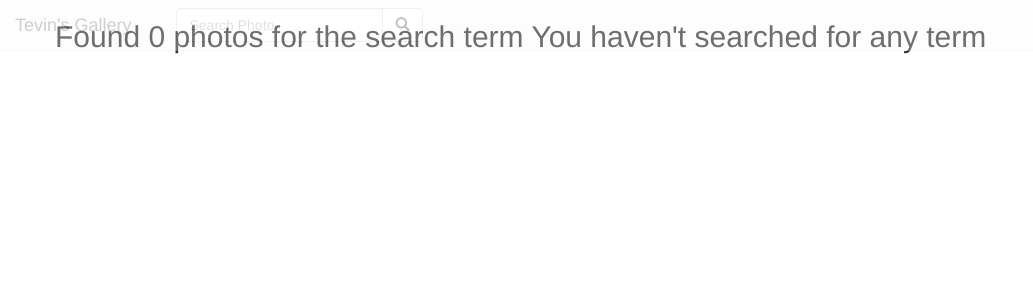
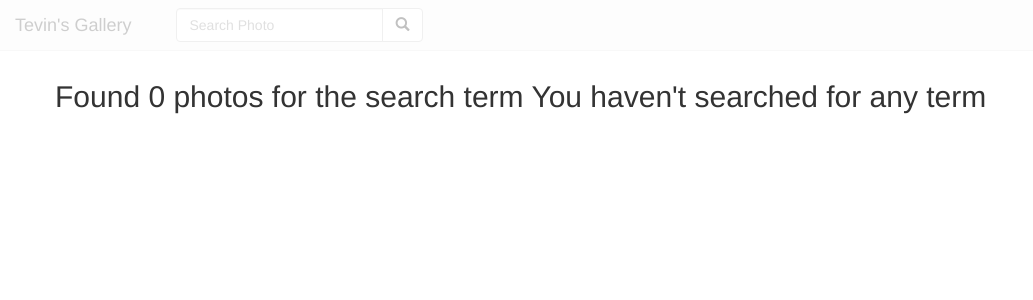
Before and after one commit to MrazTevin/Gallery-Application, a Django app: page /search/ in a window 1280 px wide. Shown: the top 300 px of the page, without its empty margins (0-1033 px from the left). Run offline with Django 3.2, Linux system fonts and the light colour scheme; some libraries are stand-ins or nearby versions.

Commit message:
added the margin style to display search details

```diff
--- a/exhibit/display/templates/search.html
+++ b/exhibit/display/templates/search.html
@@ -1,6 +1,6 @@
 {%extends 'base.html'%}
 {% block content %}
-<div class="container">
+<div class="container" style="margin-top:60px;">
 
   <div class="row">
     {% if photos %}
```
